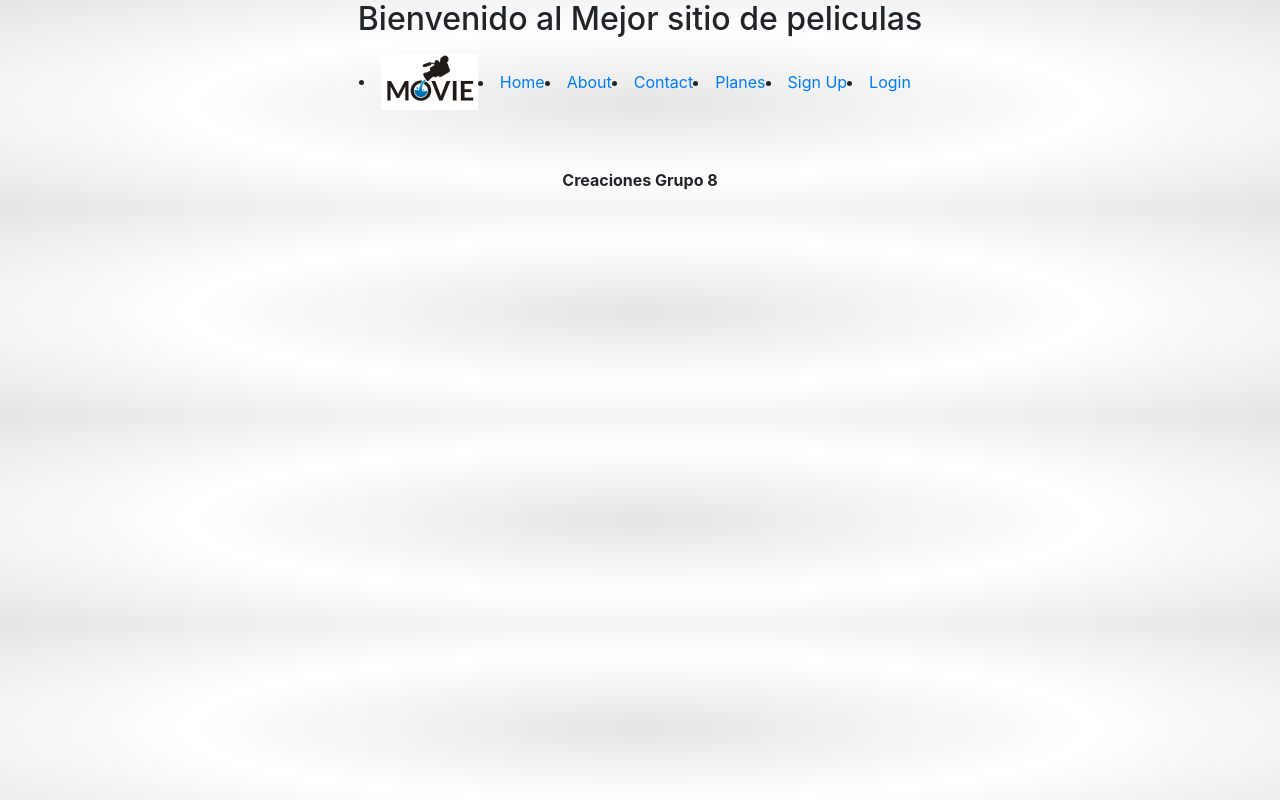
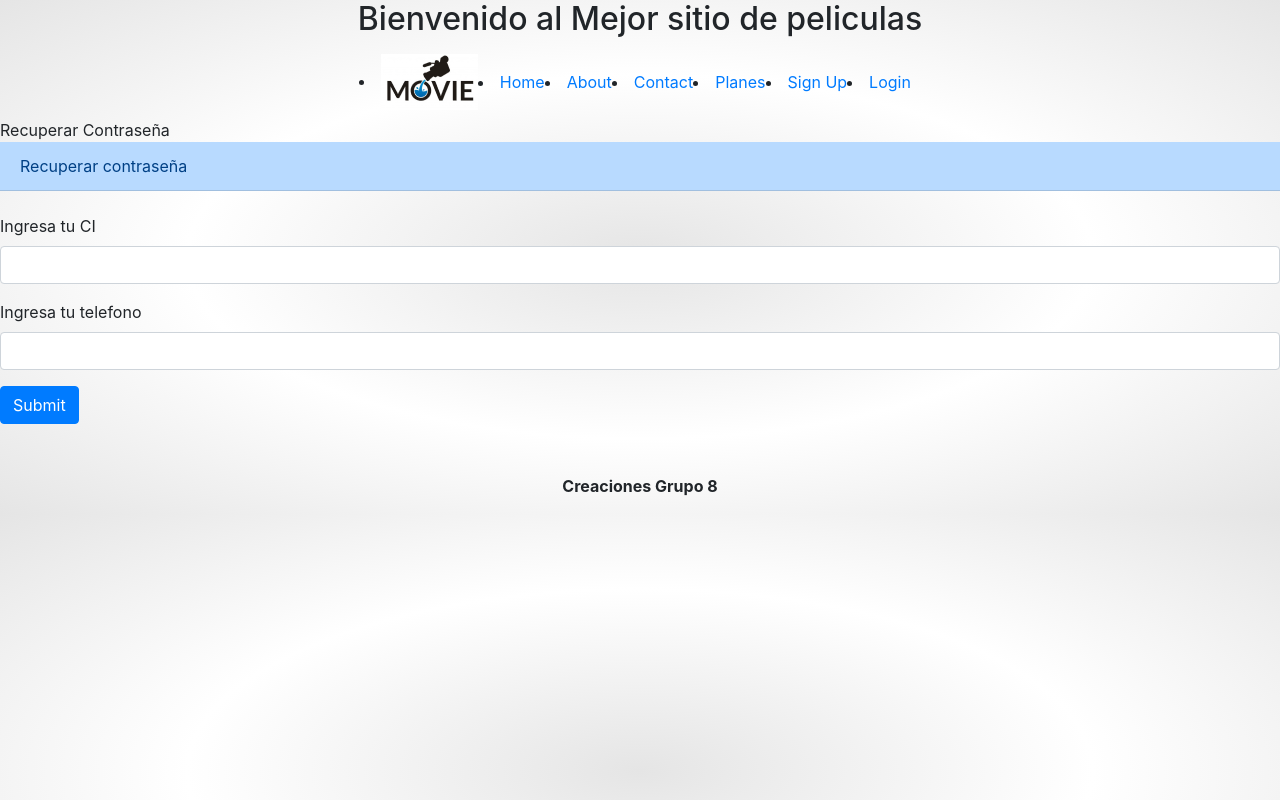
Before and after one commit to rami554/Frontend, a React (Create React App) app: page /recpass in a window 1280 px wide. Built offline with nearby package versions, Linux system fonts and the light colour scheme.

Commit message:
Agregados formularios de recuperacion de contraseña

```diff
--- a/src/App.js
+++ b/src/App.js
@@ -18,6 +18,9 @@ import contratos from "./pages/contratos";
 import incontratos from "./pages/incontratos";
 import ListarCines from "./Componentes/ListarCines";
 import EditarCine from "./Componentes/EditarCine";
+import AgregarCine from "./Componentes/AgregarCine";
+import RecuperarContrasena from "./Componentes/RecuperarContrasena";
+import NuevaContraseña from "./Componentes/NuevaContraseña";
 class App extends Component {
   render() {
     return (
@@ -26,7 +29,6 @@ class App extends Component {
           <div class='row justify-content-center'>
             <Header />
           </div>
-
           <Switch>
             <Route exact path='/' component={Home} />
             <Route path='/about' component={About} />
@@ -44,6 +46,9 @@ class App extends Component {
             <Route path='/listarCines' component={ListarCines} />
             <Route path='/editCine' component={EditarCine} />
             <Route path='/regcontratos' component={incontratos} />
+            <Route path='/aggcine' component={AgregarCine} />
+            <Route path='/recpass' component={RecuperarContrasena} />
+            <Route path='/newpass' component={NuevaContraseña} />
           </Switch>
 
           <Footer />
--- a/src/Componentes/Admin.js
+++ b/src/Componentes/Admin.js
@@ -6,6 +6,12 @@ import { Container, Button, ButtonToolbar, Row } from "react-bootstrap";
 class Admin extends React.Component {
   ListarCines() {
     this.props.history.push("/listarCines");
+  }
+  agregarCine() {
+    this.props.history.push("/aggcine");
+  }
+  listarContratos() {
+    this.props.history.push("/contratos");
   }
   render() {
     if (localStorage.getItem("rol") == "1") {
@@ -31,7 +37,7 @@ class Admin extends React.Component {
                 <Button
                   variant='warning'
                   onClick={() => {
-                    this.editPerfil();
+                    this.agregarCine();
                   }}
                 >
                   Agregar Cine
@@ -44,7 +50,7 @@ class Admin extends React.Component {
                 <Button
                   variant='info'
                   onClick={() => {
-                    this.inicio();
+                    this.listarContratos();
                   }}
                 >
                   Ver estado de contratos
--- a/src/Componentes/EditarCine.js
+++ b/src/Componentes/EditarCine.js
@@ -131,6 +131,7 @@ class EditarCine extends React.Component {
         .catch(error => {
           console.log(error);
         });
+      this.props.history.push("/listarcines");
     }
   };
 
--- a/src/Componentes/FormularioEditCuenta.js
+++ b/src/Componentes/FormularioEditCuenta.js
@@ -54,6 +54,9 @@ class FormularioSign extends React.Component {
     let usernameError;
     let telefonoError;
     let correoError;
+    if (this.state.password != this.state.confpassword) {
+      passwordError = "Las contraseñas deben ser iguales";
+    }
     if (!this.state.username) {
       usernameError = "Este campo no puede estar vacio";
     }
--- a/src/Componentes/FormularioLogin.js
+++ b/src/Componentes/FormularioLogin.js
@@ -1,6 +1,6 @@
 import React from "react";
 import axios from "axios";
-
+import { Link } from "react-router-dom";
 const initialState = {
   username: "",
   password: "",
@@ -68,7 +68,6 @@ class FormularioLogin extends React.Component {
       this.setState(initialState);
     }
   };
-
   render() {
     if (localStorage.getItem("rol") == null) {
       return (
@@ -101,10 +100,10 @@ class FormularioLogin extends React.Component {
             <div style={{ fontSize: 12, color: "red" }}>
               {this.state.passwordError}
             </div>
-            <br></br>
             <div style={{ fontSize: 12, color: "red" }}>
               {this.state.genError}
             </div>
+            <Link to='/recpass'>Olvidaste tu contraseña?</Link>
             <br></br>
             <button type='submit'>Iniciar Sesión</button>
           </form>
--- a/src/Componentes/ListarCines.js
+++ b/src/Componentes/ListarCines.js
@@ -53,7 +53,6 @@ class ListarCines extends Component {
                 <ListGroup.Item variant='info'>E-Mail</ListGroup.Item>
               </Col>
               <Col></Col>
-              <Col></Col>
             </Row>
             {this.state.cines.map(cine => (
               <Row>
--- /dev/null
+++ b/src/Componentes/NuevaContraseña.js
@@ -0,0 +1,80 @@
+import React from "react";
+import axios from "axios";
+import {
+  Button,
+  Container,
+  Row,
+  ButtonToolbar,
+  Badge,
+  Alert,
+  Col,
+  ListGroup,
+  Form
+} from "react-bootstrap";
+
+const initialState = {
+  contraseña: "",
+  verif: "",
+  contraseñaError: "",
+  verifError: ""
+};
+
+class NuevaContraseña extends React.Component {
+  state = initialState;
+  change = e => {
+    this.setState({
+      [e.target.name]: e.target.value
+    });
+  };
+  submitHandler = e => {
+    e.preventDefault();
+    localStorage.setItem("datosRecuperacion", JSON.stringify(this.state));
+    console.log(this.state);
+  };
+  cambiarPass = e => {
+    e.preventDefault();
+    const id = localStorage.getItem("idCambiar");
+    axios.put(`https://localhost:44356/api/CustomUser/${id}`, {
+      password: this.state.contraseña
+    });
+  };
+
+  render() {
+    return (
+      <div>
+        <ListGroup variant='flush'>
+          <ListGroup.Item variant='primary'>
+            Recuperar contraseña
+          </ListGroup.Item>
+          <br></br>
+          <Form onSubmit={this.submitHandler}>
+            <Form.Group controlId='contraseña'>
+              <Form.Label>Nueva Contraseña</Form.Label>
+              <Form.Control
+                name='contraseña'
+                type='number'
+                placeholder=''
+                value={this.state.ci}
+                onChange={e => this.change(e)}
+              />
+            </Form.Group>
+            <Form.Group controlId='verif'>
+              <Form.Label>Verificar Contraseña</Form.Label>
+              <Form.Control
+                name='verif'
+                type='number'
+                placeholder=''
+                value={this.state.telefono}
+                onChange={e => this.change(e)}
+              />
+            </Form.Group>
+            <Button variant='primary' type='submit'>
+              Submit
+            </Button>
+          </Form>
+        </ListGroup>
+      </div>
+    );
+  }
+}
+export default NuevaContraseña;
--- /dev/null
+++ b/src/Componentes/RecuperarContrasena.js
@@ -0,0 +1,117 @@
+import React from "react";
+import axios from "axios";
+import {
+  Button,
+  Container,
+  Row,
+  ButtonToolbar,
+  Badge,
+  Alert,
+  Col,
+  ListGroup,
+  Form
+} from "react-bootstrap";
+const initialState = {
+  ci: "",
+  telefono: "",
+  ciError: "",
+  telefonoError: ""
+};
+export default class RecuperarContrasena extends React.Component {
+  state = initialState;
+  change = e => {
+    this.setState({
+      [e.target.name]: e.target.value
+    });
+  };
+  getId() {
+    axios
+      .post("https://localhost:44356/api/", {
+        ci: this.state.ci,
+        telf: this.state.telefono
+      })
+      .then(res => {
+        const data = JSON.parse(res.data);
+        //const id = data[0].id;
+        //localStorage.setItem("idCambiar", id);
+        console.log(data);
+      })
+      .catch(error => {
+        const genError = error.response.data.Message;
+        console.log(genError);
+        this.setState({ genError });
+      });
+  }
+  validar() {
+    let ciError = "";
+    let telefonoError = "";
+
+    if (!this.state.ci) {
+      ciError = "Este campo no puede estar vacio";
+    }
+    if (!this.state.telefono) {
+      telefonoError = "Este campo no puede estar vacio";
+    }
+    if (ciError || telefonoError) {
+      this.setState({ ciError, telefonoError });
+      return false;
+    }
+    return true;
+  }
+  submitHandler = e => {
+    e.preventDefault();
+    let isValid = this.validar();
+    if (isValid) {
+      //this.getId();
+    }
+    //this.props.history.push("/newpass");
+    console.log(this.state);
+  };
+  render() {
+    return (
+      <div>
+        Recuperar Contraseña
+        <ListGroup variant='flush'>
+          <ListGroup.Item variant='primary'>
+            Recuperar contraseña
+          </ListGroup.Item>
+          <br></br>
+          <Form onSubmit={this.submitHandler}>
+            <Form.Group controlId='ci'>
+              <Form.Label>Ingresa tu CI</Form.Label>
+              <Form.Control
+                name='ci'
+                type='number'
+                placeholder=''
+                value={this.state.ci}
+                onChange={e => this.change(e)}
+              />
+              <div style={{ fontSize: 12, color: "red" }}>
+                {this.state.ciError}
+              </div>
+            </Form.Group>
+            <Form.Group controlId='telefono'>
+              <Form.Label>Ingresa tu telefono</Form.Label>
+              <Form.Control
+                name='telefono'
+                type='number'
+                placeholder=''
+                value={this.state.telefono}
+                onChange={e => this.change(e)}
+              />
+              <div style={{ fontSize: 12, color: "red" }}>
+                {this.state.telefonoError}
+              </div>
+              <div style={{ fontSize: 12, color: "red" }}>
+                {this.state.genError}
+              </div>
+            </Form.Group>
+            <Button variant='primary' type='submit'>
+              Submit
+            </Button>
+          </Form>
+        </ListGroup>
+      </div>
+    );
+  }
+}
--- a/src/components/Header.js
+++ b/src/components/Header.js
@@ -3,25 +3,54 @@ import { Link } from "react-router-dom";
 import logo from "./logo.png";
 // class component
 class Header extends React.Component {
-  render(){
+  render() {
     if (localStorage.getItem("rol") == null) {
       return (
         <header>
           <h2>Bienvenido al Mejor sitio de peliculas</h2>
-          <div className="row">
+          <div className='row'>
             <nav className='navbar navbar-defalt'>
-            <li><a><img src={logo} alt='logo'/></a></li>
-            <li><a><Link to='/'>Home</Link></a></li>
-            <li><a><Link to='/about'>About</Link></a></li>
-            <li><a><Link to='/contact'>Contact</Link></a></li>
-            <li><a><Link to='/planes'>Planes</Link></a></li>
-            <li><a><Link to='/Sign'>Sign Up</Link></a></li>
-            <li><a><Link to='/Login'>Login</Link></a></li>
+              <li>
+                <a>
+                  <img src={logo} alt='logo' />
+                </a>
+              </li>
+              <li>
+                <a>
+                  <Link to='/'>Home</Link>
+                </a>
+              </li>
+              <li>
+                <a>
+                  <Link to='/about'>About</Link>
+                </a>
+              </li>
+              <li>
+                <a>
+                  <Link to='/contact'>Contact</Link>
+                </a>
+              </li>
+              <li>
+                <a>
+                  <Link to='/planes'>Planes</Link>
+                </a>
+              </li>
+              <li>
+                <a>
+                  <Link to='/Sign'>Sign Up</Link>
+                </a>
+              </li>
+              <li>
+                <a>
+                  <Link to='/Login'>Login</Link>
+                </a>
+              </li>
             </nav>
           </div>
         </header>
       );
-    } if (localStorage.getItem("rol") == 2) {
+    }
+    if (localStorage.getItem("rol") == 2) {
       return (
         <header>
           <h2>Bienvenido al Mejor sitio de peliculas</h2>
@@ -31,7 +60,7 @@ class Header extends React.Component {
             <Link to='/about'>About</Link>
             <Link to='/contact'>Contact</Link>
             <Link to='/planes'>Planes</Link>
-            <Link to='/EditP'>Edit Perfil</Link>
+            <Link to='/perfil'>Perfil</Link>
             <Link to='/login'>Logout</Link>
           </nav>
         </header>
@@ -44,7 +73,7 @@ class Header extends React.Component {
           <nav className='nav'>
             <img src={logo} alt='logo' />
             <Link to='listarcines'>Listar Cines</Link>
-           <Link to='/about'>Agregar Cines</Link>
+            <Link to='/aggcine'>Agregar Cines</Link>
             <Link to='/contratos'>Listar Contratos</Link>
             <Link to='/regcontratos'>Agregar Contratos</Link>
             <Link to='/login'>Logout</Link>
```
Lines whose indentation alone changed are shown as unchanged.
